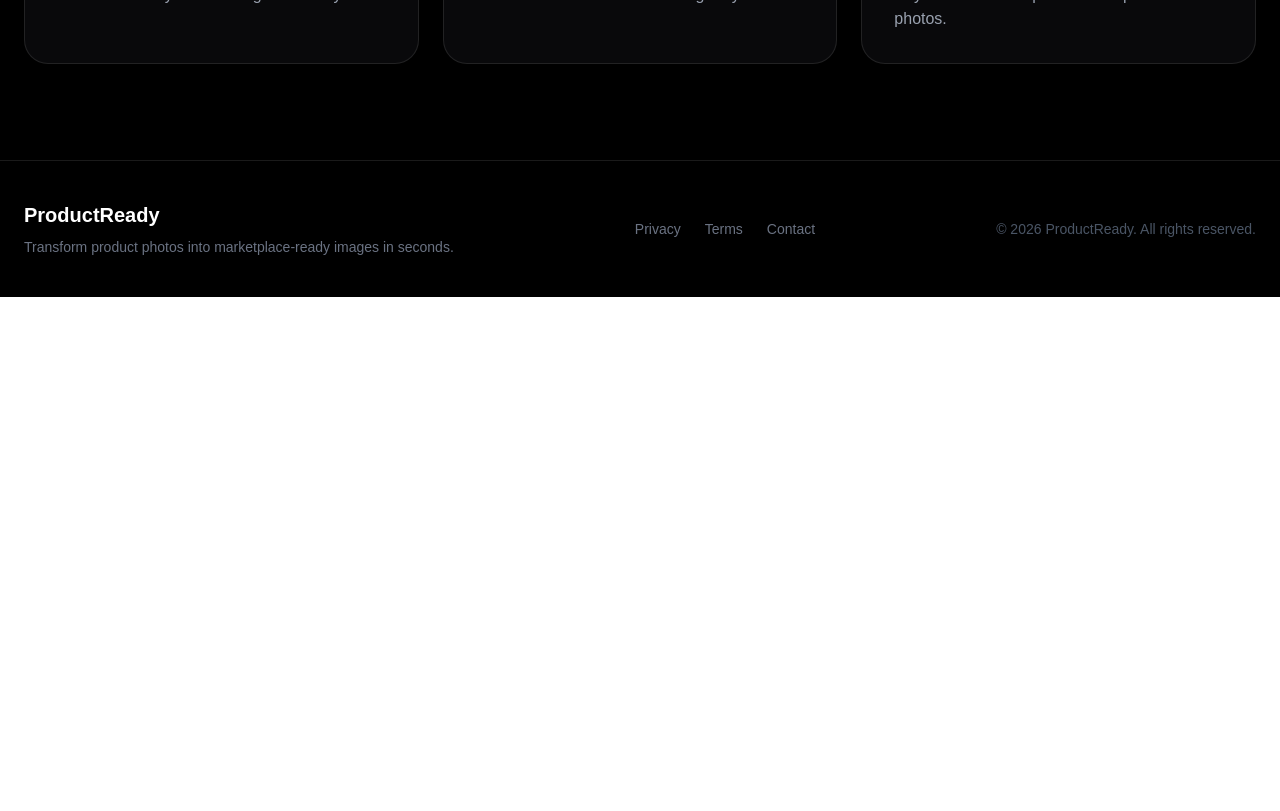
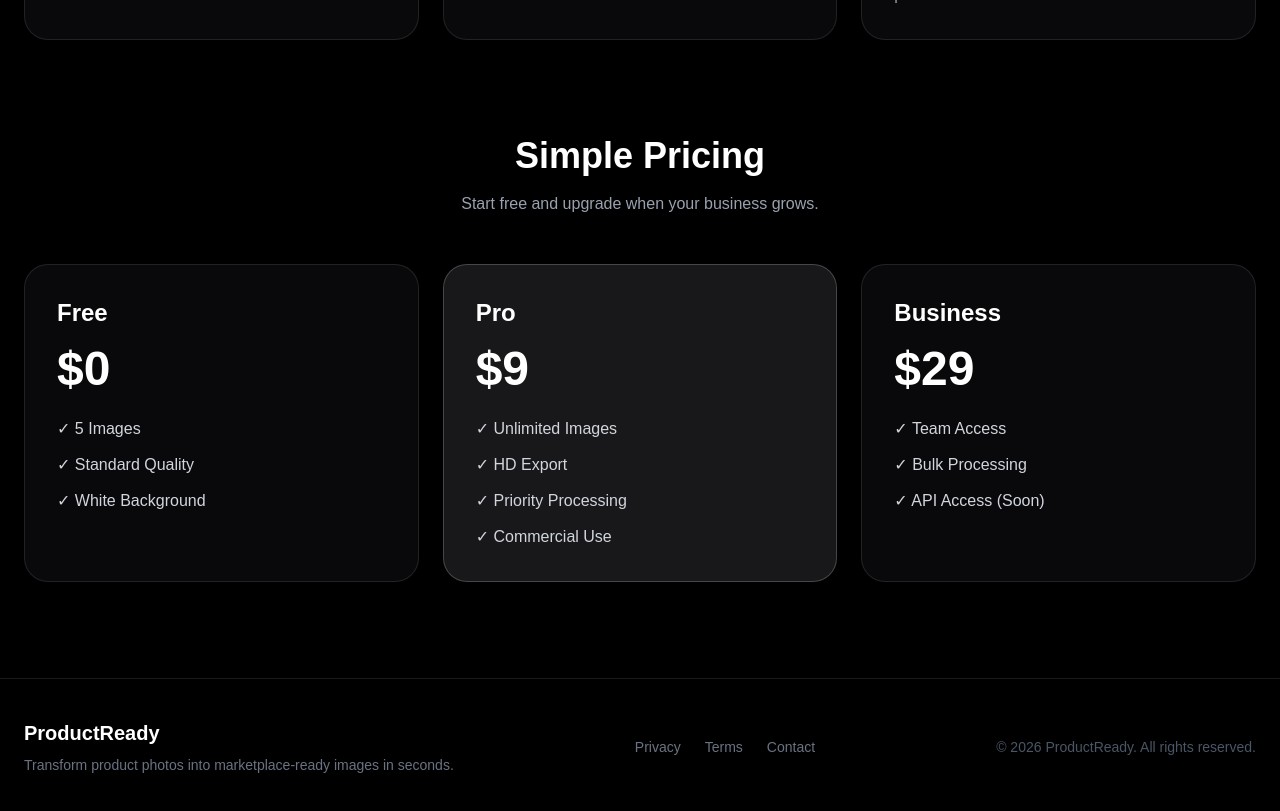
Before and after one commit to myaprak48/productready, a Next.js app: page / in a window 1280 px wide. Shown: the part 3180-3991 px from the top of the page. Before the commit the page ends 3477 px from the top, so only its background shows below. Built offline with nearby package versions, Linux system fonts and the light colour scheme.

Commit message:
add-pricing-section

```diff
--- a/app/page.tsx
+++ b/app/page.tsx
@@ -277,11 +277,11 @@ Product Images in Seconds
       <section id="solutions" className="px-6 pb-24 max-w-7xl mx-auto">
         <div className="text-center mb-12">
   <h2 className="text-4xl font-bold mb-4">
-    Solutions for Every Seller
-  </h2>
+  Built for Modern Ecommerce Sellers
+</h2>
 
   <p className="text-gray-400 max-w-3xl mx-auto">
-    ProductReady helps ecommerce sellers, marketplace vendors and future real estate professionals create clean, ready-to-sell visuals faster.
+  Perfect for Amazon, Etsy, Shopify, eBay and marketplace sellers who need professional product images fast.
   </p>
 </div>
 <div className="grid md:grid-cols-2 gap-6 mb-16">
@@ -390,7 +390,55 @@ Product Images in Seconds
 </section>
 
 
+<section id="pricing" className="px-6 pb-24 max-w-7xl mx-auto">
+  <div className="text-center mb-12">
+    <h2 className="text-4xl font-bold mb-4">
+      Simple Pricing
+    </h2>
 
+    <p className="text-gray-400 max-w-2xl mx-auto">
+      Start free and upgrade when your business grows.
+    </p>
+  </div>
+
+  <div className="grid md:grid-cols-3 gap-6">
+
+    <div className="rounded-3xl border border-white/10 bg-zinc-950 p-8">
+      <h3 className="text-2xl font-bold mb-4">Free</h3>
+      <p className="text-5xl font-bold mb-6">$0</p>
+
+      <ul className="space-y-3 text-gray-300">
+        <li>✓ 5 Images</li>
+        <li>✓ Standard Quality</li>
+        <li>✓ White Background</li>
+      </ul>
+    </div>
+
+    <div className="rounded-3xl border border-white/20 bg-zinc-900 p-8">
+      <h3 className="text-2xl font-bold mb-4">Pro</h3>
+      <p className="text-5xl font-bold mb-6">$9</p>
+
+      <ul className="space-y-3 text-gray-300">
+        <li>✓ Unlimited Images</li>
+        <li>✓ HD Export</li>
+        <li>✓ Priority Processing</li>
+        <li>✓ Commercial Use</li>
+      </ul>
+    </div>
+
+    <div className="rounded-3xl border border-white/10 bg-zinc-950 p-8">
+      <h3 className="text-2xl font-bold mb-4">Business</h3>
+      <p className="text-5xl font-bold mb-6">$29</p>
+
+      <ul className="space-y-3 text-gray-300">
+        <li>✓ Team Access</li>
+        <li>✓ Bulk Processing</li>
+        <li>✓ API Access (Soon)</li>
+      </ul>
+    </div>
+
+  </div>
+</section>
       <footer className="border-t border-white/10 px-6 py-10">
         <div className="max-w-7xl mx-auto flex flex-col md:flex-row items-center justify-between gap-6">
           <div>
```
